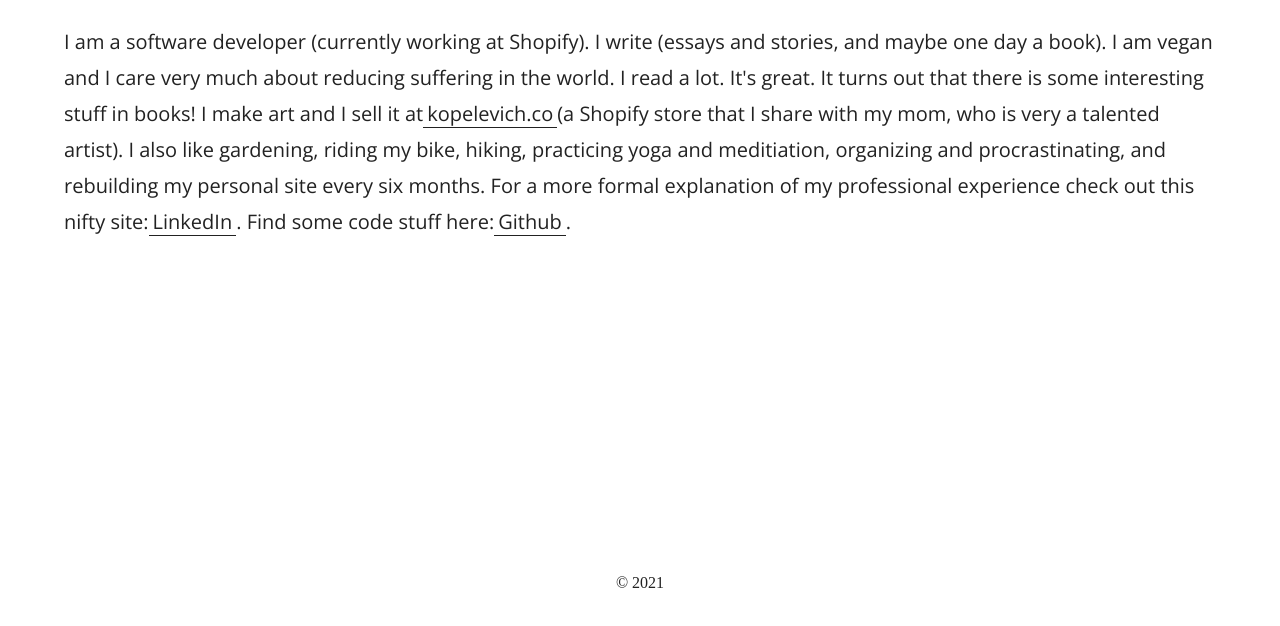
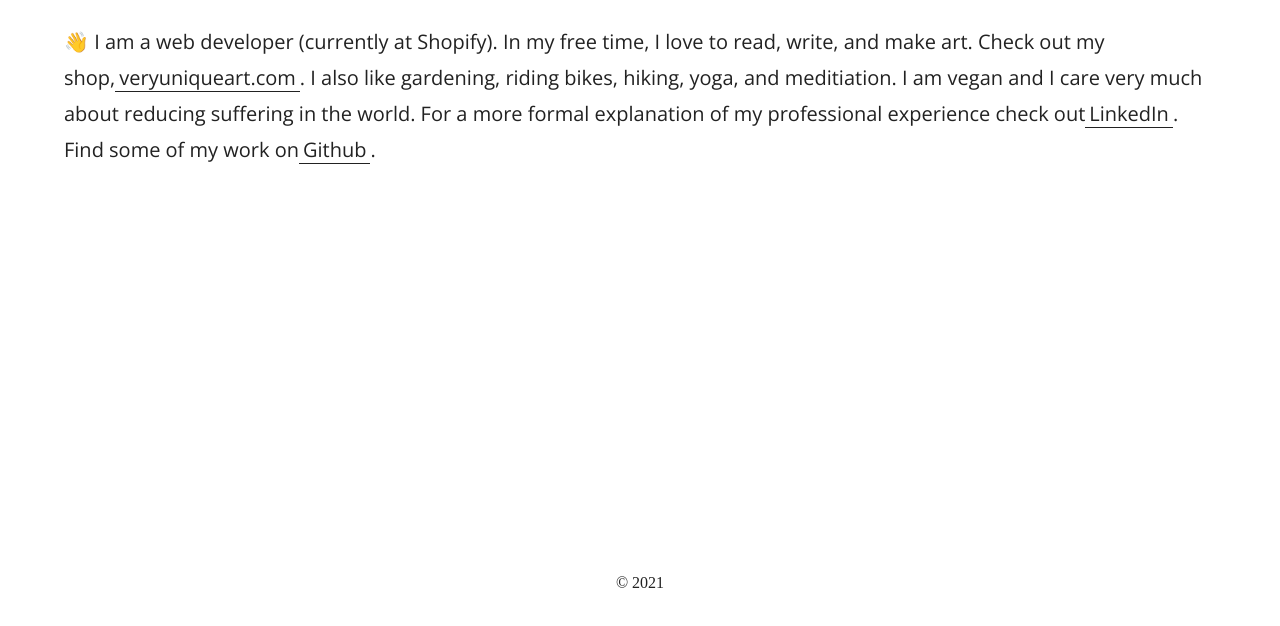
Before and after one commit to elanalynn/portfolio_2020, a Gatsby site: page /about in a window 1280 px wide. Shown: the part 172-798 px from the top of the page. Built offline with nearby package versions, Linux system fonts and the light colour scheme; Gatsby itself is replaced by a stand-in of ours; a web font is replaced by a local one.

Commit message:
Update about page

```diff
--- a/src/pages/about.js
+++ b/src/pages/about.js
@@ -7,23 +7,18 @@
   <Layout pageTitle="About" path={path}>
     <h1>About</h1>
     <p>
-      I am a software developer (currently working at Shopify). I write (essays
-      and stories, and maybe one day a book). I am vegan and I care very much
-      about reducing suffering in the world. I read a lot. It's great. It turns
-      out that there is some interesting stuff in books! I make art and I sell
-      it at
-      <ExternalLink href="https://www.kopelevich.co">
-        kopelevich.co
+      👋 I am a web developer (currently at Shopify). In my free time, I love to
+      read, write, and make art. Check out my shop,
+      <ExternalLink href="https://www.veryuniqueart.com">
+        veryuniqueart.com
       </ExternalLink>
-      (a Shopify store that I share with my mom, who is very a talented artist).
-      I also like gardening, riding my bike, hiking, practicing yoga and
-      meditiation, organizing and procrastinating, and rebuilding my personal
-      site every six months. For a more formal explanation of my professional
-      experience check out this nifty site:
+      . I also like gardening, riding bikes, hiking, yoga, and meditiation. I am
+      vegan and I care very much about reducing suffering in the world. For a
+      more formal explanation of my professional experience check out
       <ExternalLink href="https://www.linkedin.com/in/elanalynn/">
         LinkedIn
       </ExternalLink>
-      . Find some code stuff here:
+      . Find some of my work on
       <ExternalLink href="https://www.github.com/elanalynn/">
         Github
       </ExternalLink>
--- a/src/pages/art.js
+++ b/src/pages/art.js
@@ -73,9 +73,7 @@
             <h1>Art</h1>
             <p className="pageInfo">
               Illustrations and the likes. Buy prints
-              <ExternalLink href="https://kopelevich.co/collections/elanas-art">
-                here
-              </ExternalLink>
+              <ExternalLink href="https://veryuniqueart.com">here</ExternalLink>
               .
             </p>
             <section className="post-index">{Posts.reverse()}</section>
```
